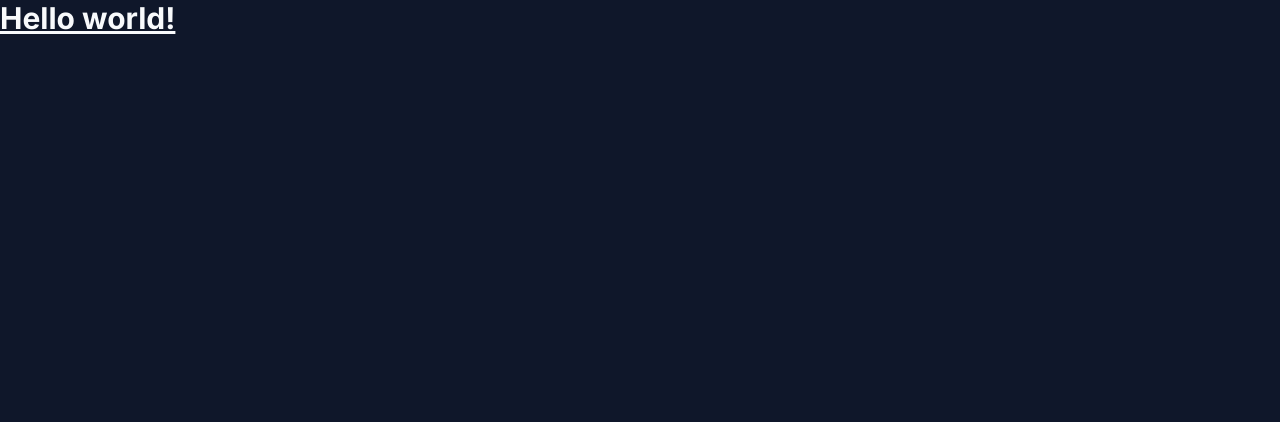
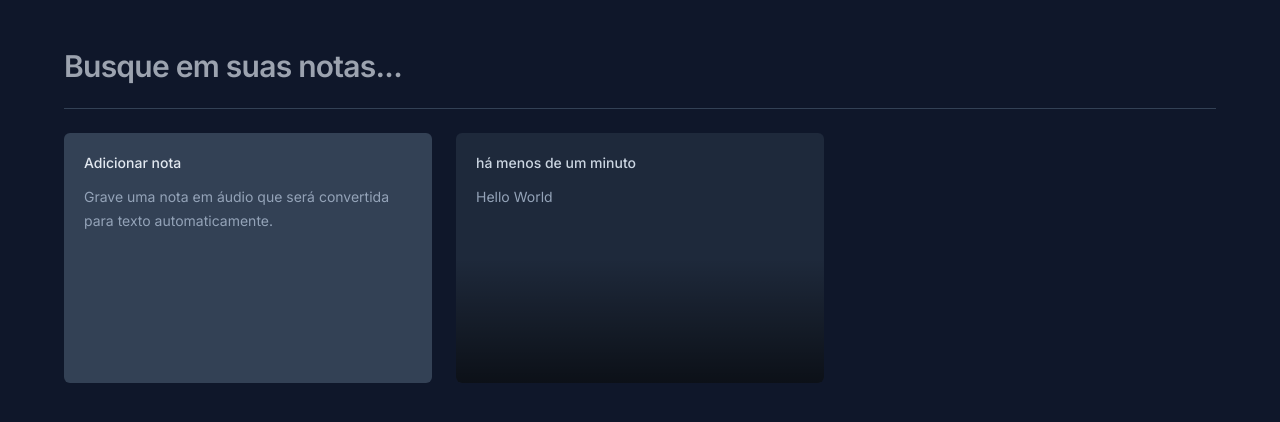
Before and after one commit to franklinrms/notes, a React (Vite) app: page / in a window 1280 px wide. Shown: the top 422 px of the page. Built offline with nearby package versions, Linux system fonts and the light colour scheme.

Commit message:
Add new note card and update app layout

```diff
--- a/src/app.tsx
+++ b/src/app.tsx
@@ -1,7 +1,29 @@
+import { NewNoteCard } from './components/new-note-card'
+import { NoteCard } from './components/note-card'
+
 export function App() {
   return (
-    <div className="">
-      <h1 className="underline text-3xl font-bold">Hello world!</h1>
+    <div className="mx-auto max-w-6xl my-12 space-y-6">
+      <form className="w-full">
+        <input
+          type="text"
+          placeholder="Busque em suas notas..."
+          className="w-full bg-transparent text-3xl font-semibold tracking-tight outline-none placeholder:text-state-500"
+        />
+      </form>
+
+      <div className="h-px bg-slate-700" />
+
+      <div className="grid grid-cols-3 gap-6 auto-rows-[250px]">
+        <NewNoteCard />
+
+        <NoteCard
+          note={{
+            date: new Date(),
+            content: 'Hello World',
+          }}
+        />
+      </div>
     </div>
   )
 }
--- /dev/null
+++ b/src/components/note-card.tsx
@@ -0,0 +1,61 @@
+import * as Dialog from '@radix-ui/react-dialog'
+import { formatDistanceToNow } from 'date-fns'
+import { ptBR } from 'date-fns/locale'
+import { X } from 'lucide-react'
+
+interface NoteCardProps {
+  note: {
+    date: Date
+    content: string
+  }
+}
+
+export function NoteCard({ note }: NoteCardProps) {
+  return (
+    <Dialog.Root>
+      <Dialog.Trigger className="rounded-md text-left bg-slate-800 flex flex-col p-5 gap-3 overflow-hidden relative hover:ring-2 hover:ring-slate-600 focus-visible:ring-2 focus-visible:ring-lime-400 outline-none">
+        <span className="text-sm font-medium text-slate-300">
+          {formatDistanceToNow(note.date, {
+            locale: ptBR,
+            addSuffix: true,
+          })}
+        </span>
+
+        <p className="text-sm leading-6 text-slate-400">{note.content}</p>
+
+        <div className="absolute bottom-0 left-0 right-0 h-1/2 bg-gradient-to-t from-black/60 to-black/0 pointer-events-none" />
+      </Dialog.Trigger>
+
+      <Dialog.Portal>
+        <Dialog.Overlay className="inset-0 fixed bg-black/50" />
+        <Dialog.Content className="fixed overflow-hidden left-1/2 top-1/2 -translate-x-1/2 -translate-y-1/2 max-w-[640px] w-full h-[60vh] bg-slate-700 rounded-md flex flex-col outline-none">
+          <Dialog.Close className="absolute right-0 top-0 bg-slate-800 p-1.5 text-slate-400 hover:text-slate-100">
+            <X className="size-5" />
+          </Dialog.Close>
+
+          <div className="flex flex-1 flex-col gap-3 p-5">
+            <span className="text-sm font-medium text-slate-300">
+              {formatDistanceToNow(note.date, {
+                locale: ptBR,
+                addSuffix: true,
+              })}
+            </span>
+
+            <p className="text-sm leading-6 text-slate-400">{note.content}</p>
+          </div>
+
+          <button
+            type="button"
+            className="w-full bg-slate-800 py-4 text-center text-sm text-slate-300 outline-none font-medium group"
+          >
+            Deseja{' '}
+            <span className="text-red-400 group-hover:underline">
+              apagar essa nota
+            </span>
+            ?
+          </button>
+        </Dialog.Content>
+      </Dialog.Portal>
+    </Dialog.Root>
+  )
+}
```
